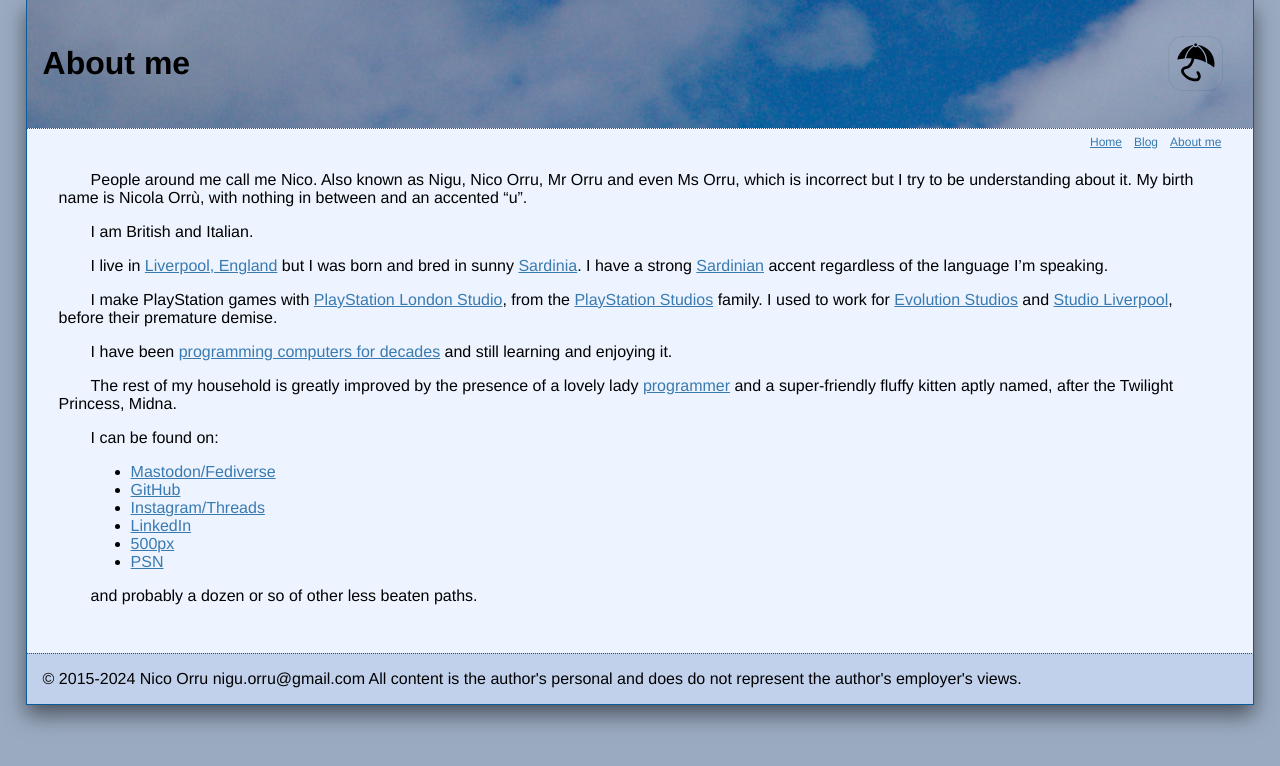
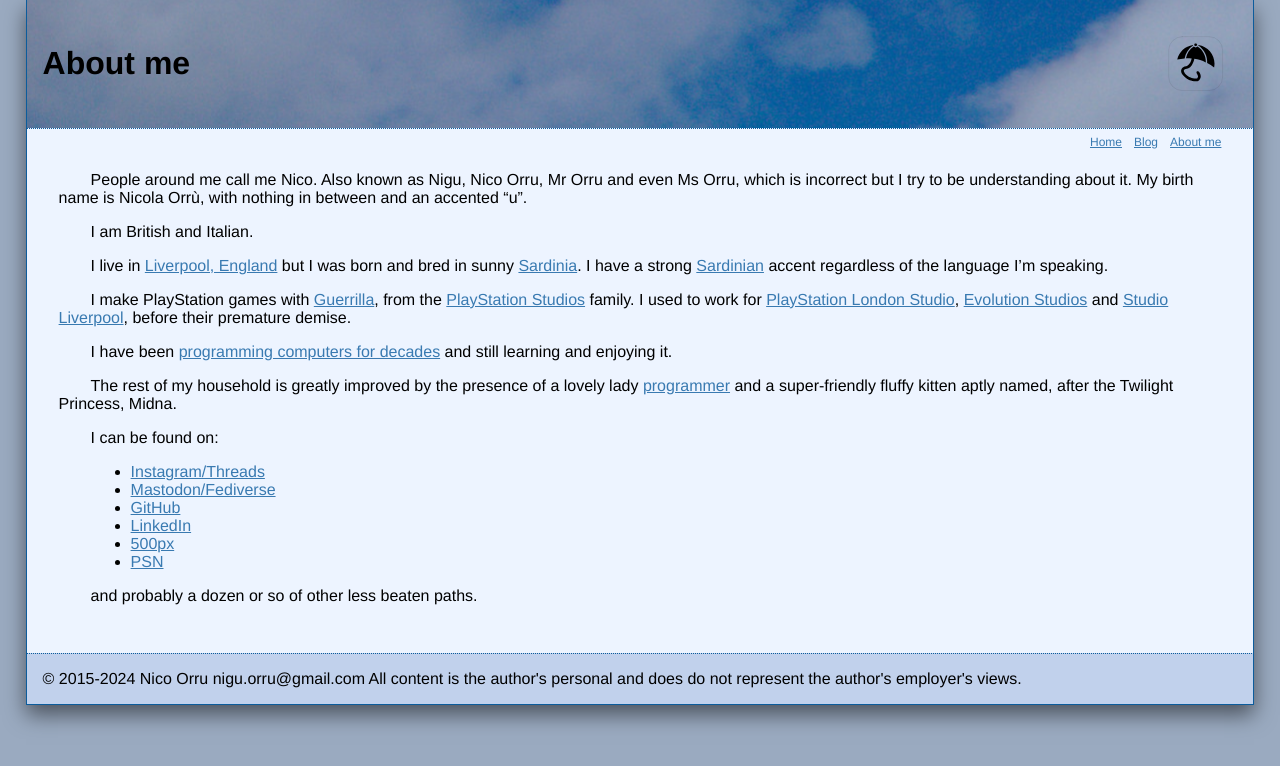
Before and after one commit to itadinanta/itadinanta.github.io, a Jekyll site: the page built from about.md, in a window 1280 px wide. Shown: the top 766 px of the page. Built offline with Jekyll 4.4.1, drawn with Linux system fonts in a browser that asks for light colours.

Commit message:
Change current employer

```diff
--- a/about.md
+++ b/about.md
@@ -10,7 +10,7 @@ I am British and Italian.
 I live in [Liverpool, England](https://en.wikipedia.org/wiki/Liverpool) but I was born and bred in sunny [Sardinia](https://en.wikipedia.org/wiki/Sardinia).
 I have a strong [Sardinian](https://en.wikipedia.org/wiki/Sardinian_language) accent regardless of the language I'm speaking.
 
-I make PlayStation games with [PlayStation London Studio](https://playstationlondonstudio.com/), from the [PlayStation Studios](https://en.wikipedia.org/wiki/SCE_Worldwide_Studios) family. I used to work for [Evolution Studios](https://en.wikipedia.org/wiki/Evolution_Studios) and [Studio Liverpool](https://en.wikipedia.org/wiki/Psygnosis), before their premature demise.
+I make PlayStation games with [Guerrilla](https://www.guerrilla-games.com/), from the [PlayStation Studios](https://en.wikipedia.org/wiki/SCE_Worldwide_Studios) family. I used to work for [PlayStation London Studio](https://en.wikipedia.org/wiki/London_Studio), [Evolution Studios](https://en.wikipedia.org/wiki/Evolution_Studios) and [Studio Liverpool](https://en.wikipedia.org/wiki/Psygnosis), before their premature demise.
 
 I have been [programming computers for decades](/resources/cv/nico_orru_cv.pdf) and still learning and enjoying it.
 
@@ -18,9 +18,9 @@ The rest of my household is greatly improved by the presence of a lovely lady [p
 
 I can be found on:
 
+* [Instagram/Threads](https://www.instagram.com/itadinanta)
 * [Mastodon/Fediverse](https://mastodon.social/@Nigu)
 * [GitHub](https://github.com/norru/)
-* [Instagram/Threads](https://www.instagram.com/itadinanta)
 * [LinkedIn](https://uk.linkedin.com/in/norru)
 * [500px](https://500px.com/nicoorr)
 * [PSN](http://eu.playstation.com/psn/profile/Nigu/)
```
